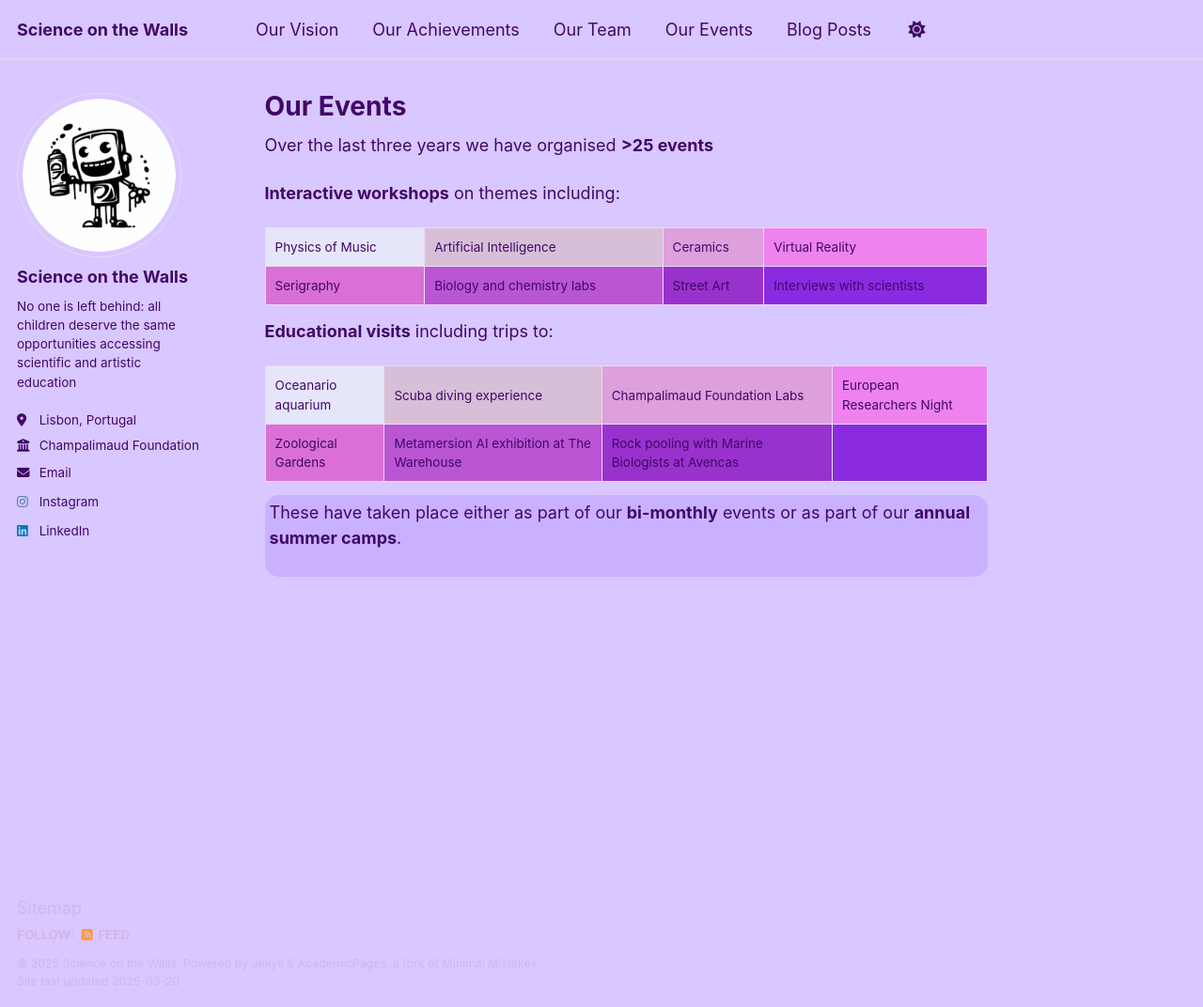
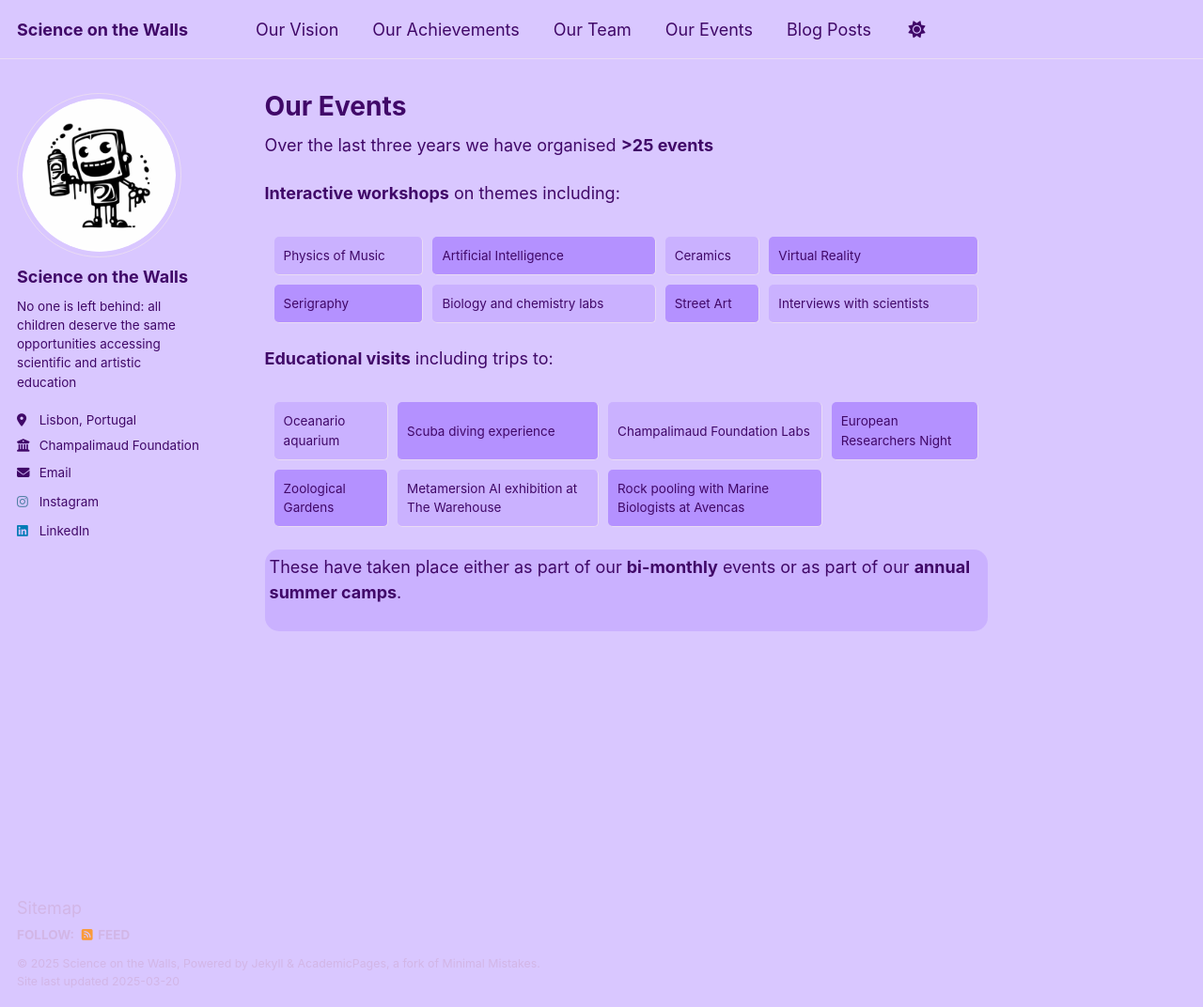
Before and after one commit to scienceonthewalls/scienceonthewalls.github.io, a Jekyll site: the page built from _pages/events.md, in a window 1280 px wide and 1072 px high. Shown: the whole window at 94% size. Built offline with Jekyll 4.4.1, drawn with Linux system fonts in a browser that asks for light colours.

Commit message:
added events

```diff
--- a/_pages/events.md
+++ b/_pages/events.md
@@ -11,35 +11,35 @@ Over the last three years we have organised **>25 events**
 
 **Interactive workshops** on themes including:
 
-<table style="border-collapse: collapse; width: 100%;">
+<table style="border-collapse: separate; border-spacing: 10px; width: 100%; border: none;">
   <tr>
-    <td style="background-color: #e6e6fa; padding: 10px;">Physics of Music</td>
-    <td style="background-color: #d8bfd8; padding: 10px;">Artificial Intelligence</td>
-    <td style="background-color: #dda0dd; padding: 10px;">Ceramics</td>
-    <td style="background-color: #ee82ee; padding: 10px;">Virtual Reality</td>
+    <td style="background-color: rgb(202, 177, 255); padding: 10px; border-radius: 5px;">Physics of Music</td>
+    <td style="background-color: rgb(180, 145, 255); padding: 10px; border-radius: 5px;">Artificial Intelligence</td>
+    <td style="background-color: rgb(202, 177, 255); padding: 10px; border-radius: 5px;">Ceramics</td>
+    <td style="background-color: rgb(180, 145, 255); padding: 10px; border-radius: 5px;">Virtual Reality</td>
   </tr>
   <tr>
-    <td style="background-color: #da70d6; padding: 10px;">Serigraphy</td>
-    <td style="background-color: #ba55d3; padding: 10px;">Biology and chemistry labs</td>
-    <td style="background-color: #9932cc; padding: 10px;">Street Art</td>
-    <td style="background-color: #8a2be2; padding: 10px;">Interviews with scientists</td>
+    <td style="background-color: rgb(180, 145, 255); padding: 10px; border-radius: 5px;">Serigraphy</td>
+    <td style="background-color: rgb(202, 177, 255); padding: 10px; border-radius: 5px;">Biology and chemistry labs</td>
+    <td style="background-color: rgb(180, 145, 255); padding: 10px; border-radius: 5px;">Street Art</td>
+    <td style="background-color: rgb(202, 177, 255); padding: 10px; border-radius: 5px;">Interviews with scientists</td>
   </tr>
 </table>
 
 **Educational visits** including trips to:
 
-<table style="border-collapse: collapse; width: 100%;">
+<table style="border-collapse: separate; border-spacing: 10px; width: 100%; border: none;">
   <tr>
-    <td style="background-color: #e6e6fa; padding: 10px;">Oceanario aquarium</td>
-    <td style="background-color: #d8bfd8; padding: 10px;">Scuba diving experience</td>
-    <td style="background-color: #dda0dd; padding: 10px;">Champalimaud Foundation Labs</td>
-    <td style="background-color: #ee82ee; padding: 10px;">European Researchers Night</td>
+    <td style="background-color: rgb(202, 177, 255); padding: 10px; border-radius: 5px;">Oceanario aquarium</td>
+    <td style="background-color: rgb(180, 145, 255); padding: 10px; border-radius: 5px;">Scuba diving experience</td>
+    <td style="background-color: rgb(202, 177, 255); padding: 10px; border-radius: 5px;">Champalimaud Foundation Labs</td>
+    <td style="background-color: rgb(180, 145, 255); padding: 10px; border-radius: 5px;">European Researchers Night</td>
   </tr>
   <tr>
-    <td style="background-color: #da70d6; padding: 10px;">Zoological Gardens</td>
-    <td style="background-color: #ba55d3; padding: 10px;">Metamersion AI exhibition at The Warehouse</td>
-    <td style="background-color: #9932cc; padding: 10px;">Rock pooling with Marine Biologists at Avencas</td>
-    <td style="background-color: #8a2be2; padding: 10px;"></td>
+    <td style="background-color: rgb(180, 145, 255); padding: 10px; border-radius: 5px;">Zoological Gardens</td>
+    <td style="background-color: rgb(202, 177, 255); padding: 10px; border-radius: 5px;">Metamersion AI exhibition at The Warehouse</td>
+    <td style="background-color: rgb(180, 145, 255); padding: 10px; border-radius: 5px;">Rock pooling with Marine Biologists at Avencas</td>
+    <!-- <td style="background-color: rgb(202, 177, 255); padding: 10px; border-radius: 5px;"></td> -->
   </tr>
 </table>
 
```
